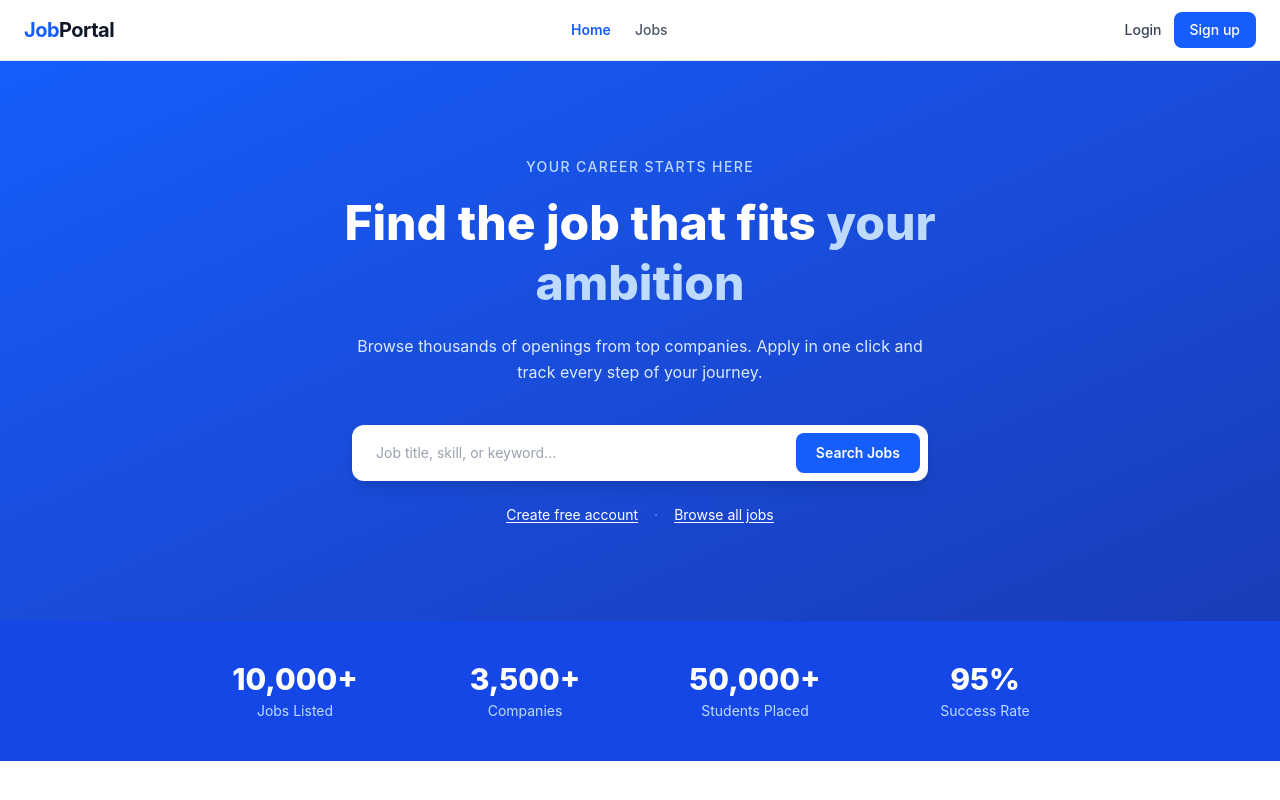
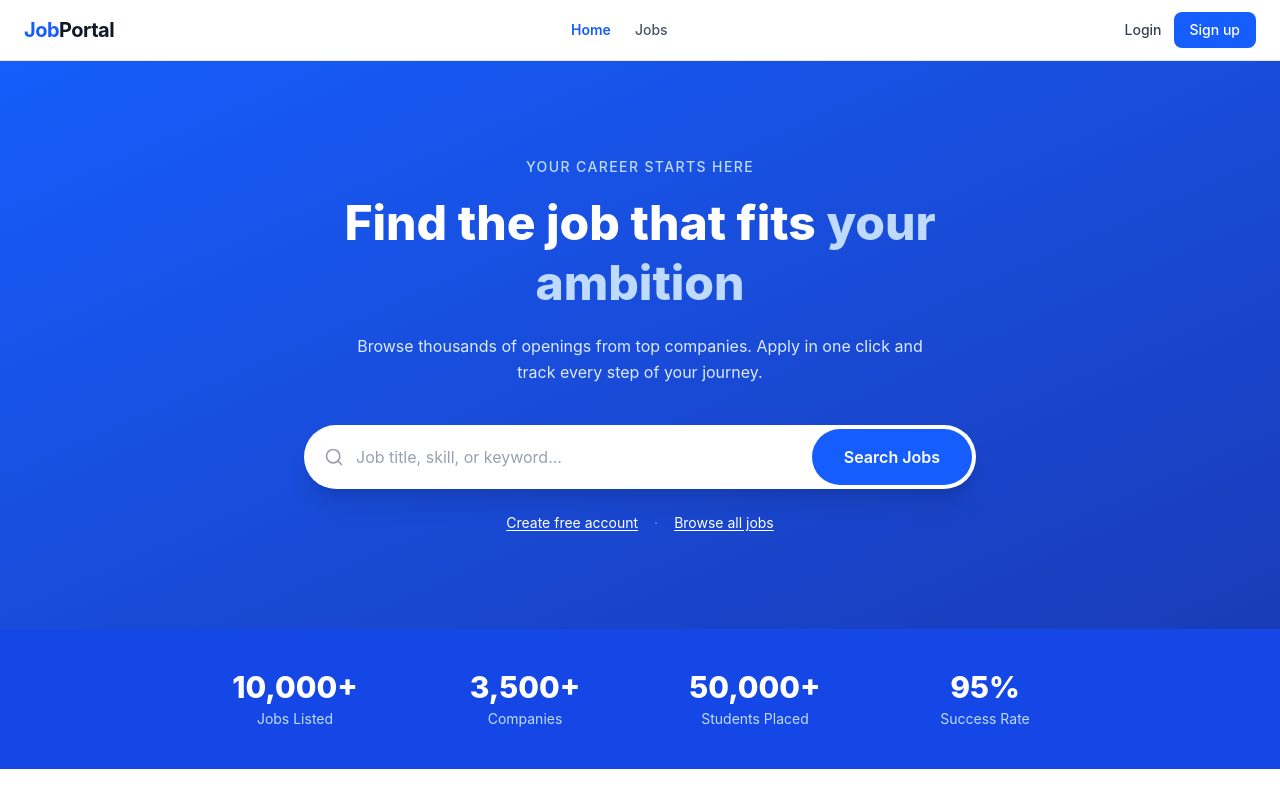
Before and after one commit to kranthikumar33/job-portal-frontend, a React app: page / in a window 1280 px wide. Shown: the top 800 px of the page. Built offline with nearby package versions, Linux system fonts and the light colour scheme; no server answers; the HTML template or start-up script is replaced by a standard one.

Commit message:
fixed Search Jobs Button

```diff
--- a/package.json
+++ b/package.json
@@ -11,6 +11,7 @@
   },
   "dependencies": {
     "axios": "^1.18.1",
+    "lucide-react": "^1.22.0",
     "react": "^19.2.6",
     "react-dom": "^19.2.6",
     "react-router-dom": "^7.18.0"
--- a/src/pages/Home.jsx
+++ b/src/pages/Home.jsx
@@ -1,6 +1,7 @@
 import { useState } from "react";
 import { useNavigate, Link } from "react-router-dom";
 import { useAuth } from "../context/AuthContext";
+import { Search } from "lucide-react";
 
 const CATEGORIES = [
   { label: "Engineering", icon: "⚙️" },
@@ -48,7 +49,6 @@ const Home = () => {
 
   return (
     <div className="min-h-screen bg-white">
-
       {/* ── Hero ── */}
       <section className="bg-gradient-to-br from-blue-600 to-blue-800 text-white px-6 py-24 text-center">
         <p className="text-blue-200 text-sm font-medium tracking-widest uppercase mb-4">
@@ -64,25 +64,26 @@ const Home = () => {
         </p>
 
         {/* Search bar */}
-        <form
-          onSubmit={handleSearch}
-          className="mt-10 flex items-center gap-3 max-w-xl mx-auto bg-white rounded-xl p-2 shadow-lg"
-        >
+        <form onSubmit={handleSearch} className="mt-10 max-w-2xl mx-auto">
+          <div className="flex items-center bg-white rounded-full shadow-xl overflow-hidden">
+            <Search className="ml-5 text-gray-400" size={20} />
+
             <input
               type="text"
               value={keyword}
               onChange={(e) => setKeyword(e.target.value)}
               placeholder="Job title, skill, or keyword..."
-            className="flex-1 px-4 py-2 text-sm text-gray-800 bg-transparent outline-none placeholder-gray-400"
+              className="flex-1 px-3 py-4 text-gray-800 placeholder-gray-400 outline-none bg-transparent"
             />
+
             <button
               type="submit"
-            className="bg-blue-600 hover:bg-blue-700 text-white text-sm font-semibold px-5 py-2.5 rounded-lg transition-colors shrink-0"
+              className="bg-blue-600 hover:bg-blue-700 text-white font-semibold px-8 py-4 rounded-full m-1 transition-colors"
             >
               Search Jobs
             </button>
+          </div>
         </form>
-
         {!user && (
           <div className="mt-6 flex items-center justify-center gap-4 text-sm">
             <button
@@ -123,7 +124,9 @@ const Home = () => {
       {/* ── Categories ── */}
       <section className="px-6 py-20 max-w-5xl mx-auto">
         <div className="text-center mb-12">
-          <h2 className="text-2xl font-bold text-gray-900">Browse by Category</h2>
+          <h2 className="text-2xl font-bold text-gray-900">
+            Browse by Category
+          </h2>
           <p className="text-gray-400 text-sm mt-2">
             Explore roles across the industries hiring right now
           </p>
@@ -162,7 +165,9 @@ const Home = () => {
                 <h3 className="text-base font-semibold text-gray-900 mb-2">
                   {item.title}
                 </h3>
-                <p className="text-sm text-gray-500 leading-relaxed">{item.desc}</p>
+                <p className="text-sm text-gray-500 leading-relaxed">
+                  {item.desc}
+                </p>
               </div>
             ))}
           </div>
@@ -204,13 +209,19 @@ const Home = () => {
             © {new Date().getFullYear()} JobPortal. Built with React & Node.js.
           </p>
           <div className="flex items-center gap-6 text-xs text-gray-400">
-            <Link to="/privacy-policy" className="hover:text-blue-600 transition-colors">
+            <Link
+              to="/privacy-policy"
+              className="hover:text-blue-600 transition-colors"
+            >
               Privacy Policy
             </Link>
             <Link to="/terms" className="hover:text-blue-600 transition-colors">
               Terms & Conditions
             </Link>
-            <a href="mailto:support@jobportal.dev" className="hover:text-blue-600 transition-colors">
+            <a
+              href="mailto:support@jobportal.dev"
+              className="hover:text-blue-600 transition-colors"
+            >
               Contact
             </a>
           </div>
```
Also changed, not shown: 1 other file (tests, documents, lock files or other folders). Lines whose indentation alone changed are shown as unchanged.
